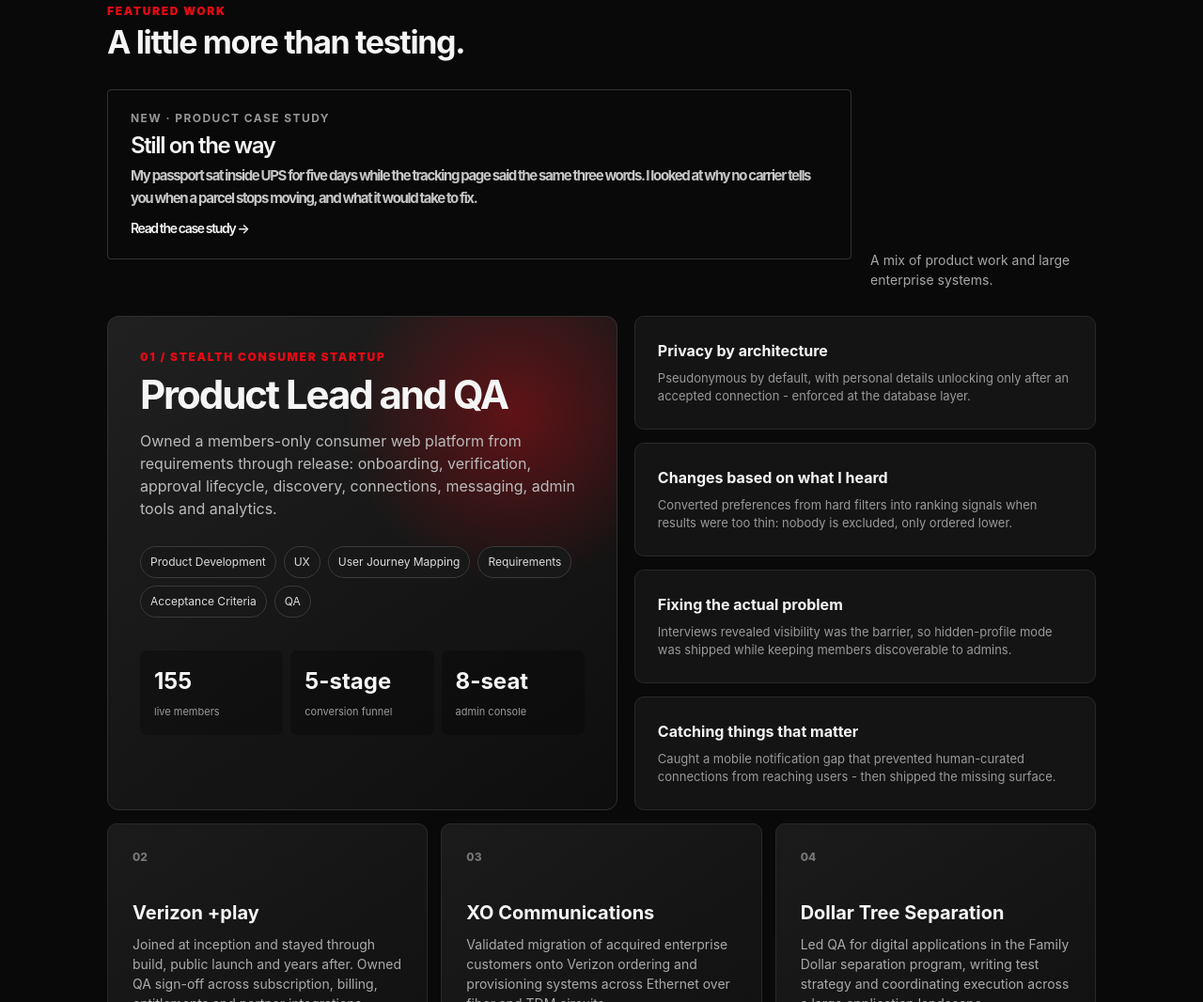
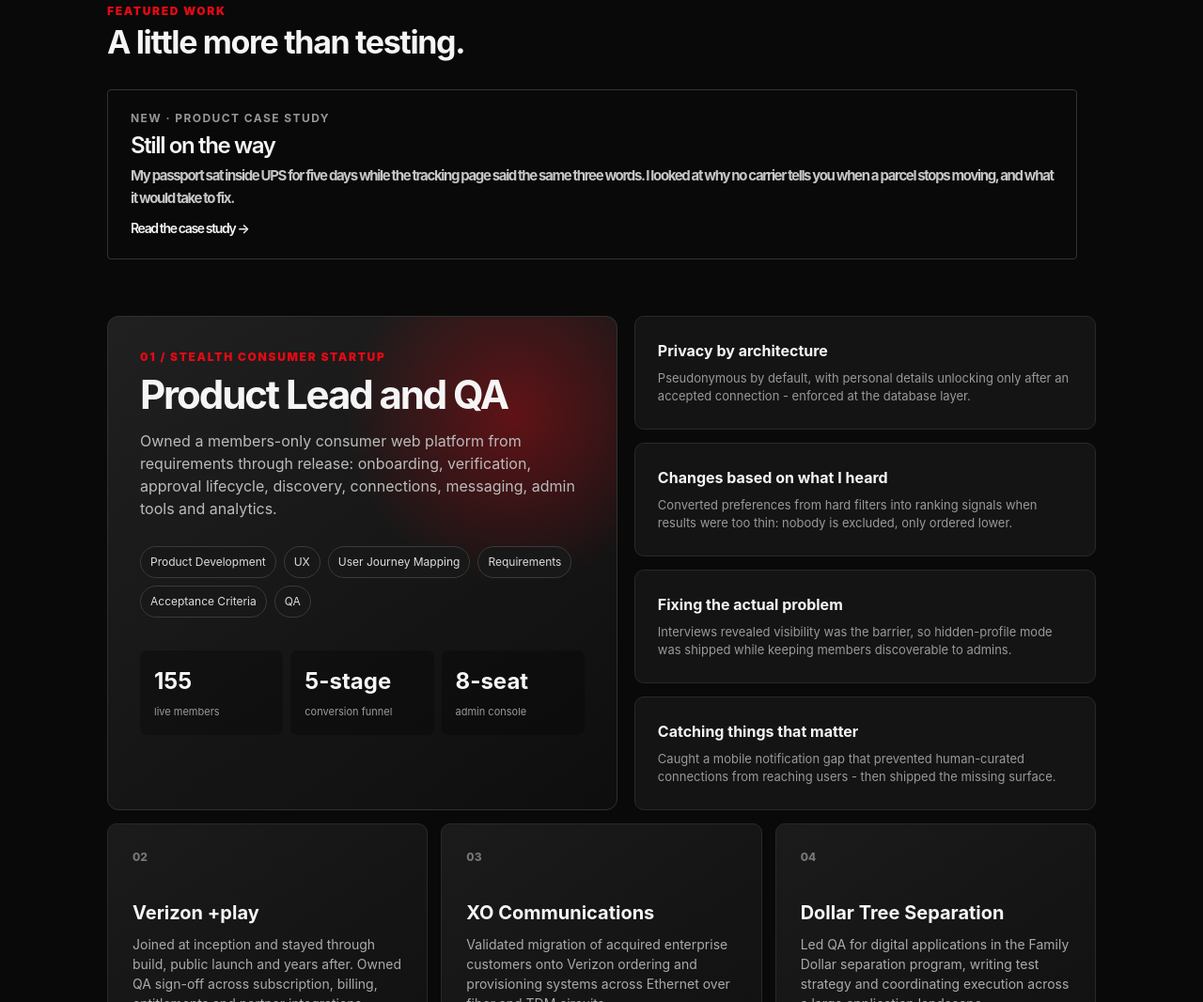
Before and after one commit to ankitakawde-en/personal, a plain HTML site: page index.html in a window 1280 px wide. Shown: the part 813-1879 px from the top of the page at 94% size. Drawn offline with Linux system fonts and the light colour scheme.

Commit message:
Update index.html

```diff
--- a/index.html
+++ b/index.html
@@ -180,7 +180,7 @@ footer{padding:35px 5vw;color:#666;font-size:12px;text-align:center}
   <div style="font-size:15px;line-height:1.55;opacity:.8;">My passport sat inside UPS for five days while the tracking page said the same three words. I looked at why no carrier tells you when a parcel stops moving, and what it would take to fix.</div>
   <div style="font-size:14px;font-weight:600;margin-top:14px;">Read the case study &rarr;</div>
 </a></h2></div>
-      <div class="section-note">A mix of product work and large enterprise systems.</div>
+      <div class="section-note"></div>
     </div>
 
     <div class="feature">
```
